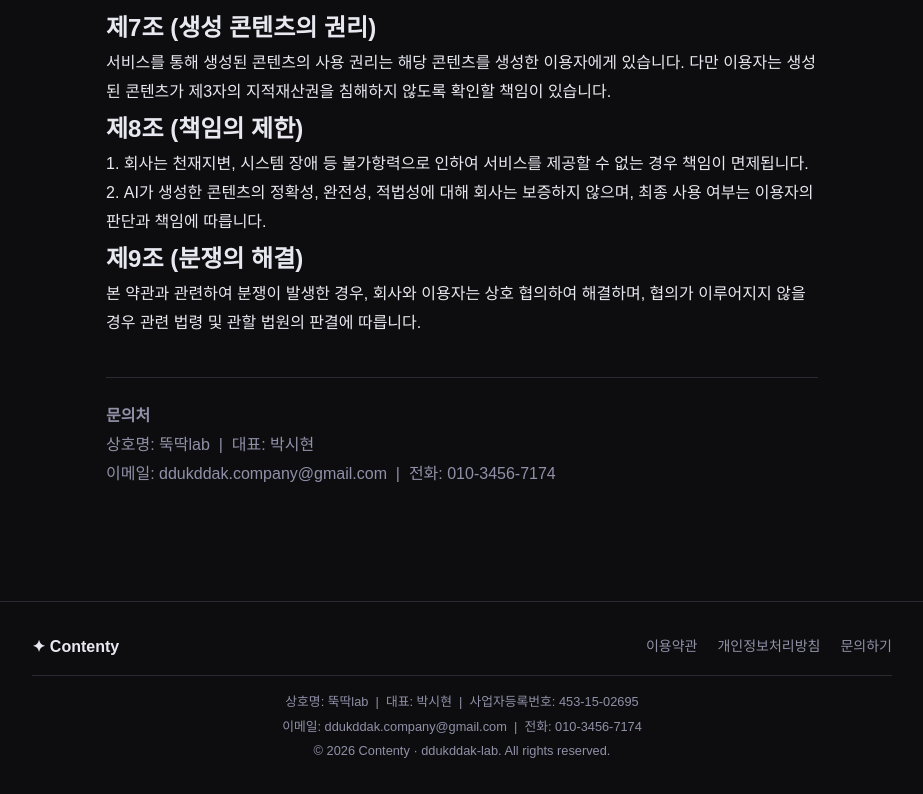
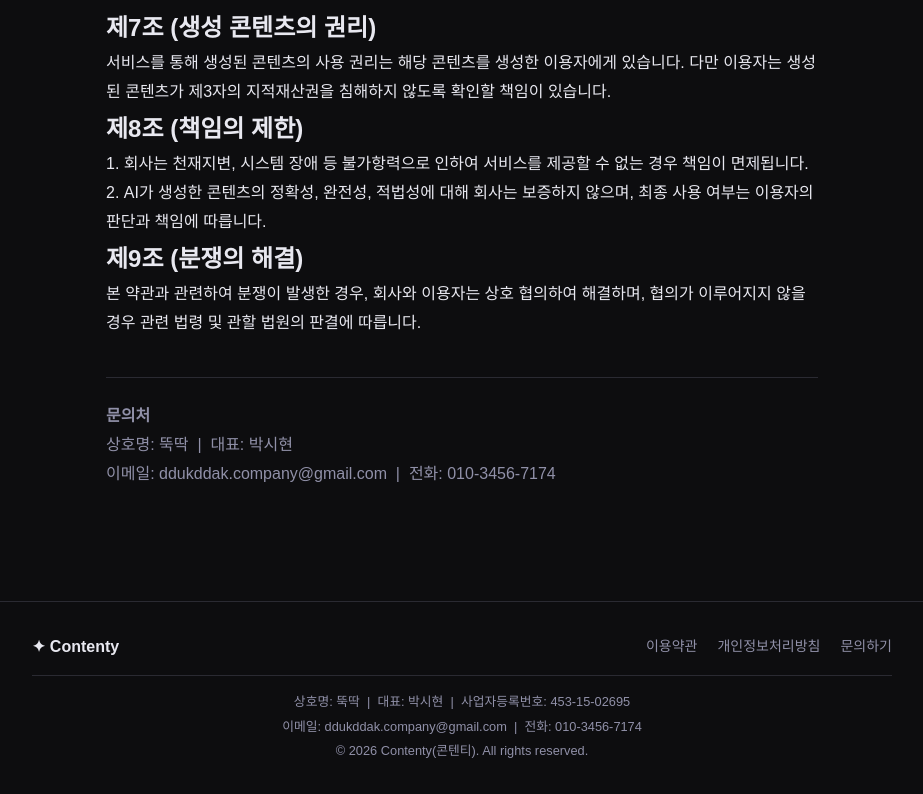
Before and after one commit to psh3456s2/contenty, a website: page public/pages/terms.html in a window 1280 px wide. Shown: the part 1009-1803 px from the top of the page, without its empty margins (178-1101 px from the left). Drawn offline with nearby package versions, Linux system fonts and the light colour scheme.

Commit message:
Update terms.html

```diff
--- a/public/pages/terms.html
+++ b/public/pages/terms.html
@@ -21,7 +21,7 @@
       <p style="color:var(--text2)">최종 개정일: 2026년 6월 9일</p>
 
       <h2>제1조 (목적)</h2>
-      <p>본 약관은 뚝딱lab(이하 "회사")이 제공하는 Contenty 서비스(이하 "서비스")의 이용과 관련하여 회사와 이용자 간의 권리, 의무 및 책임사항을 규정함을 목적으로 합니다.</p>
+      <p>본 약관은 뚝딱(이하 "회사")이 제공하는 Contenty 서비스(이하 "서비스")의 이용과 관련하여 회사와 이용자 간의 권리, 의무 및 책임사항을 규정함을 목적으로 합니다.</p>
 
       <h2>제2조 (정의)</h2>
       <p>1. "서비스"란 회사가 제공하는 AI 기반 마케팅 콘텐츠 자동 생성 서비스를 말합니다.<br>
@@ -61,7 +61,7 @@
 
       <div style="margin-top:2.5rem;padding-top:1.5rem;border-top:1px solid var(--border);color:var(--text2)">
         <p><strong>문의처</strong></p>
-        <p>상호명: 뚝딱lab &nbsp;|&nbsp; 대표: 박시현</p>
+        <p>상호명: 뚝딱 &nbsp;|&nbsp; 대표: 박시현</p>
         <p>이메일: ddukddak.company@gmail.com &nbsp;|&nbsp; 전화: 010-3456-7174</p>
       </div>
     </article>
@@ -78,9 +78,9 @@
         </div>
       </div>
       <div class="footer-bottom">
-        <p>상호명: 뚝딱lab &nbsp;|&nbsp; 대표: 박시현 &nbsp;|&nbsp; 사업자등록번호: 453-15-02695</p>
+        <p>상호명: 뚝딱 &nbsp;|&nbsp; 대표: 박시현 &nbsp;|&nbsp; 사업자등록번호: 453-15-02695</p>
         <p>이메일: ddukddak.company@gmail.com &nbsp;|&nbsp; 전화: 010-3456-7174</p>
-        <p>© 2026 Contenty · ddukddak-lab. All rights reserved.</p>
+        <p>© 2026 Contenty(콘텐티). All rights reserved.</p>
       </div>
     </div>
   </footer>
```
